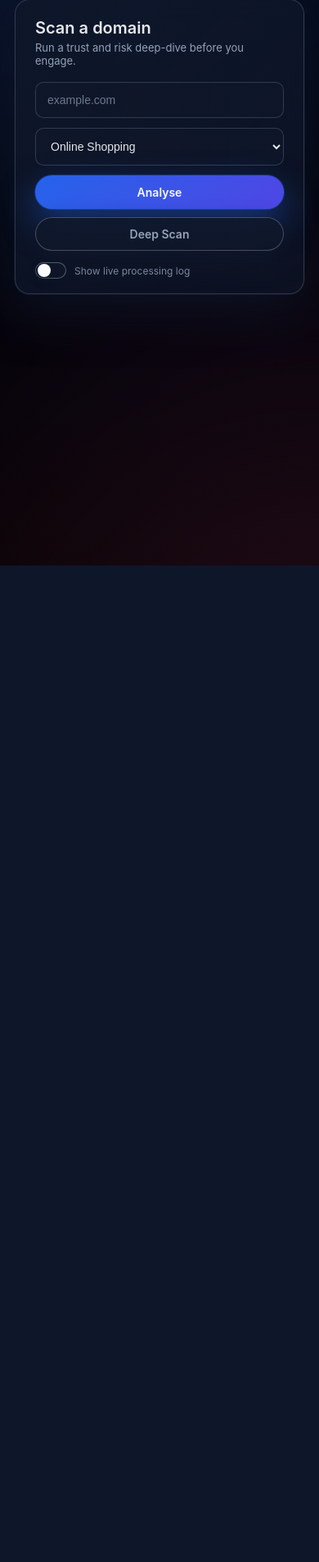
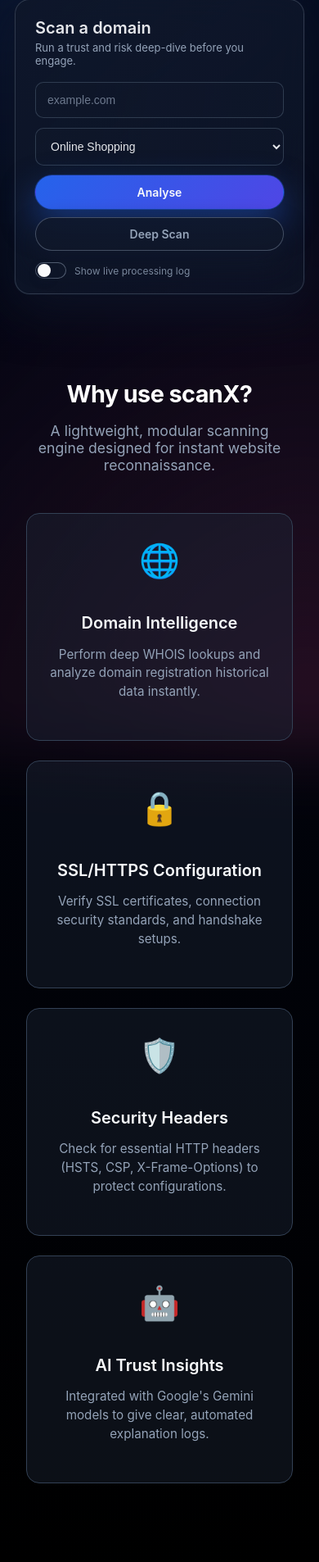
Before and after one commit to shubhushubhu99/scanX, a Flask app: page / in a window 390 px wide. Shown: the part 154-2060 px from the top of the page at 82% size. Before the commit the page ends 844 px from the top, so only its background shows below. Run offline with Flask 3, Linux system fonts and the light colour scheme.

Commit message:
style: improve landing page UI/UX with modern features grid and responsive system (#9)

```diff
--- a/static/css/style.css
+++ b/static/css/style.css
@@ -33,7 +33,7 @@ body::before {
   position: fixed;
   inset: -20%;
   background: radial-gradient(circle at 10% 0%, rgba(59, 130, 246, 0.22), transparent 55%),
-              radial-gradient(circle at 90% 100%, rgba(236, 72, 153, 0.18), transparent 55%);
+    radial-gradient(circle at 90% 100%, rgba(236, 72, 153, 0.18), transparent 55%);
   opacity: 0.9;
   mix-blend-mode: screen;
   filter: blur(40px);
@@ -340,12 +340,12 @@ button {
   box-shadow: 0 4px 10px rgba(15, 23, 42, 0.6);
 }
 
-.toggle-row input:checked + .toggle-visual {
+.toggle-row input:checked+.toggle-visual {
   background: radial-gradient(circle at 0% 50%, rgba(34, 197, 94, 0.7), rgba(21, 128, 61, 0.9));
   border-color: rgba(74, 222, 128, 0.7);
 }
 
-.toggle-row input:checked + .toggle-visual .toggle-thumb {
+.toggle-row input:checked+.toggle-visual .toggle-thumb {
   transform: translateX(16px);
   background: #ecfdf5;
   box-shadow: 0 4px 14px rgba(16, 185, 129, 0.8);
@@ -560,15 +560,19 @@ li {
 .delay {
   animation-delay: 0.15s;
 }
+
 .delay2 {
   animation-delay: 0.3s;
 }
+
 .delay3 {
   animation-delay: 0.45s;
 }
+
 .delay4 {
   animation-delay: 0.6s;
 }
+
 .delay5 {
   animation-delay: 0.75s;
 }
@@ -584,9 +588,11 @@ li {
   0% {
     transform: translate3d(0, 0, 0) scale(1);
   }
+
   50% {
     transform: translate3d(-2%, 3%, 0) scale(1.05);
   }
+
   100% {
     transform: translate3d(3%, -2%, 0) scale(1.03);
   }
@@ -596,6 +602,7 @@ li {
   0% {
     background-position: 0% 50%;
   }
+
   100% {
     background-position: 200% 50%;
   }
@@ -612,10 +619,12 @@ li {
     transform: scale(1);
     box-shadow: 0 0 0 0 rgba(34, 197, 94, 0.4);
   }
+
   70% {
     transform: scale(1.1);
     box-shadow: 0 0 0 8px rgba(34, 197, 94, 0);
   }
+
   100% {
     transform: scale(1);
     box-shadow: 0 0 0 0 rgba(34, 197, 94, 0);
@@ -627,10 +636,12 @@ li {
     transform: scale(0.6);
     opacity: 0;
   }
+
   70% {
     transform: scale(1.1);
     opacity: 1;
   }
+
   100% {
     transform: scale(1);
     opacity: 1;
@@ -659,7 +670,7 @@ li {
   margin-bottom: 10px;
   padding: 10px;
   border-radius: 8px;
-  background: rgba(255,255,255,0.03);
+  background: rgba(255, 255, 255, 0.03);
 }
 
 #concerns a {
@@ -679,7 +690,7 @@ li {
   padding: 12px 14px;
   margin-bottom: 10px;
   border-radius: 10px;
-  background: rgba(255,255,255,0.03);
+  background: rgba(255, 255, 255, 0.03);
   align-items: center;
 }
 
@@ -692,12 +703,23 @@ li {
   font-weight: 600;
 }
 
-.status-strong { color: #22c55e; }
-.status-moderate { color: #facc15; }
+.status-strong {
+  color: #22c55e;
+}
+
+.status-moderate {
+  color: #facc15;
+}
+
 .status-weak,
 .status-elevated,
-.status-concerning { color: #ef4444; }
-.status-normal { color: #60a5fa; }
+.status-concerning {
+  color: #ef4444;
+}
+
+.status-normal {
+  color: #60a5fa;
+}
 
 .trust-reason {
   grid-column: span 2;
@@ -865,8 +887,8 @@ li {
   margin: 10vh auto;
   background: linear-gradient(180deg, #0b1222, #080d1a);
   border-radius: 14px;
-  border: 1px solid rgba(255,255,255,0.08);
-  box-shadow: 0 30px 80px rgba(0,0,0,0.6);
+  border: 1px solid rgba(255, 255, 255, 0.08);
+  box-shadow: 0 30px 80px rgba(0, 0, 0, 0.6);
   animation: popIn 0.25s ease-out;
   color: #e5e7eb;
 }
@@ -946,7 +968,7 @@ li {
   justify-content: space-between;
   align-items: center;
   padding: 18px 22px;
-  border-bottom: 1px solid rgba(255,255,255,0.06);
+  border-bottom: 1px solid rgba(255, 255, 255, 0.06);
 }
 
 .modal-header h3 {
@@ -966,11 +988,26 @@ li {
   color: #e5e7eb;
 }
 
-.status-badge.strong { background: #064e3b; color: #6ee7b7; }
-.status-badge.moderate { background: #3b2f00; color: #fde68a; }
-.status-badge.weak { background: #3f1d1d; color: #fca5a5; }
+.status-badge.strong {
+  background: #064e3b;
+  color: #6ee7b7;
+}
+
+.status-badge.moderate {
+  background: #3b2f00;
+  color: #fde68a;
+}
+
+.status-badge.weak {
+  background: #3f1d1d;
+  color: #fca5a5;
+}
+
 .status-badge.concerning,
-.status-badge.elevated { background: #450a0a; color: #f87171; }
+.status-badge.elevated {
+  background: #450a0a;
+  color: #f87171;
+}
 
 /* === CLOSE BUTTON === */
 .modal-close {
@@ -999,7 +1036,7 @@ li {
   justify-content: space-between;
   align-items: center;
   padding: 16px 22px;
-  border-top: 1px solid rgba(255,255,255,0.06);
+  border-top: 1px solid rgba(255, 255, 255, 0.06);
 }
 
 .modal-hint {
@@ -1026,6 +1063,7 @@ li {
     transform: translateY(20px) scale(0.96);
     opacity: 0;
   }
+
   to {
     transform: none;
     opacity: 1;
@@ -1115,3 +1153,99 @@ li {
     padding-inline: 18px;
   }
 }
+
+/* ==========================================================================
+   scanX UI/UX Enhancement - ECSoC 2026
+   ========================================================================== */
+
+/* Features Section Layout */
+.features-section {
+  padding: 4rem 2rem 6rem 2rem;
+  max-width: 1200px;
+  margin: 0 auto;
+  text-align: center;
+}
+
+.section-title h2 {
+  font-size: 2.2rem;
+  color: #ffffff;
+  margin-bottom: 0.5rem;
+  font-weight: 700;
+  letter-spacing: -0.02em;
+}
+
+.section-title p {
+  color: #94a3b8;
+  /* Slate gray placeholder color */
+  font-size: 1.1rem;
+  margin-bottom: 3rem;
+}
+
+/* 4-Column Responsive Grid */
+.features-grid {
+  display: grid;
+  grid-template-columns: repeat(auto-fit, minmax(250px, 1fr));
+  gap: 2rem;
+}
+
+/* Modern Dark-Theme Security Cards */
+.feature-card {
+  background: rgba(30, 41, 59, 0.4);
+  /* Glassmorphism effect */
+  border: 1px solid #334155;
+  border-radius: 16px;
+  padding: 2.5rem 1.5rem;
+  text-align: center;
+
+  /* Smooth transition for modern micro-interactions */
+  transition: transform 0.4s cubic-bezier(0.16, 1, 0.3, 1),
+    border-color 0.3s ease,
+    box-shadow 0.4s ease;
+}
+
+/* Icon Wrapper Styling */
+.icon-wrapper {
+  font-size: 2.5rem;
+  margin-bottom: 1.25rem;
+  display: inline-block;
+}
+
+.feature-card h3 {
+  font-size: 1.25rem;
+  color: #f8fafc;
+  margin-bottom: 0.75rem;
+  font-weight: 600;
+}
+
+.feature-card p {
+  color: #94a3b8;
+  font-size: 0.95rem;
+  line-height: 1.5;
+}
+
+/* Interactive Hover States */
+.feature-card:hover {
+  transform: translateY(-8px);
+  border-color: #3b82f6;
+  /* Cyber Blue Security Edge */
+  background: rgba(30, 41, 59, 0.7);
+  box-shadow: 0 12px 30px -10px rgba(59, 130, 246, 0.25);
+  cursor: pointer;
+}
+
+/* Mobile & Tablet Responsiveness Adjustments */
+@media (max-width: 768px) {
+  .section-title h2 {
+    font-size: 1.8rem;
+  }
+
+  .features-grid {
+    grid-template-columns: 1fr;
+    /* Stack vertically on small screens */
+    gap: 1.5rem;
+  }
+
+  .feature-card {
+    padding: 2rem 1.25rem;
+  }
+}
--- a/templates/index.html
+++ b/templates/index.html
@@ -1,10 +1,12 @@
 <!DOCTYPE html>
 <html lang="en">
+
 <head>
   <meta charset="UTF-8" />
   <title>scanX — Trust Intelligence</title>
   <link rel="stylesheet" href="/static/css/style.css" />
 </head>
+
 <body>
 
   <!-- TOP BAR -->
@@ -41,20 +43,10 @@
         </select>
 
         <div class="input-actions">
-          <button
-            id="analyzeBtn"
-            class="action-btn primary"
-            type="button"
-            onclick="startScan('analyze')"
-          >
+          <button id="analyzeBtn" class="action-btn primary" type="button" onclick="startScan('analyze')">
             Analyse
           </button>
-          <button
-            id="deepScanBtn"
-            class="action-btn secondary"
-            type="button"
-            onclick="startScan('deep')"
-          >
+          <button id="deepScanBtn" class="action-btn secondary" type="button" onclick="startScan('deep')">
             Deep Scan
           </button>
         </div>
@@ -62,16 +54,44 @@
 
       <div class="input-footer">
         <label class="toggle-row">
-          <input
-            id="logToggle"
-            type="checkbox"
-            onchange="toggleLiveLog(this.checked)"
-          />
+          <input id="logToggle" type="checkbox" onchange="toggleLiveLog(this.checked)" />
           <span class="toggle-visual">
             <span class="toggle-thumb"></span>
           </span>
           <span class="toggle-label">Show live processing log</span>
         </label>
+      </div>
+    </div>
+  </section>
+  <section class="features-section">
+    <div class="section-title">
+      <h2>Why use scanX?</h2>
+      <p>A lightweight, modular scanning engine designed for instant website reconnaissance.</p>
+    </div>
+
+    <div class="features-grid">
+      <div class="feature-card">
+        <div class="icon-wrapper">🌐</div>
+        <h3>Domain Intelligence</h3>
+        <p>Perform deep WHOIS lookups and analyze domain registration historical data instantly.</p>
+      </div>
+
+      <div class="feature-card">
+        <div class="icon-wrapper">🔒</div>
+        <h3>SSL/HTTPS Configuration</h3>
+        <p>Verify SSL certificates, connection security standards, and handshake setups.</p>
+      </div>
+
+      <div class="feature-card">
+        <div class="icon-wrapper">🛡️</div>
+        <h3>Security Headers</h3>
+        <p>Check for essential HTTP headers (HSTS, CSP, X-Frame-Options) to protect configurations.</p>
+      </div>
+
+      <div class="feature-card">
+        <div class="icon-wrapper">🤖</div>
+        <h3>AI Trust Insights</h3>
+        <p>Integrated with Google's Gemini models to give clear, automated explanation logs.</p>
       </div>
     </div>
   </section>
@@ -164,12 +184,7 @@
             <span class="log-dot"></span>
             <span>Live Processing Log</span>
           </div>
-          <button
-            id="downloadLogsBtn"
-            type="button"
-            class="ghost-btn"
-            onclick="downloadLogs()"
-          >
+          <button id="downloadLogsBtn" type="button" class="ghost-btn" onclick="downloadLogs()">
             Download logs
           </button>
         </header>
@@ -185,10 +200,7 @@
           <h3 id="modalTitle">References</h3>
           <ul id="modalLinks"></ul>
 
-    <button
-      id="closeModalBtn"
-      type="button"
-      class="close-btn">
+          <button id="closeModalBtn" type="button" class="close-btn">
             Close
           </button>
         </div>
@@ -231,4 +243,5 @@
 
   <script src="/static/js/main.js"></script>
 </body>
+
 </html>
```
Lines whose indentation alone changed are shown as unchanged.
